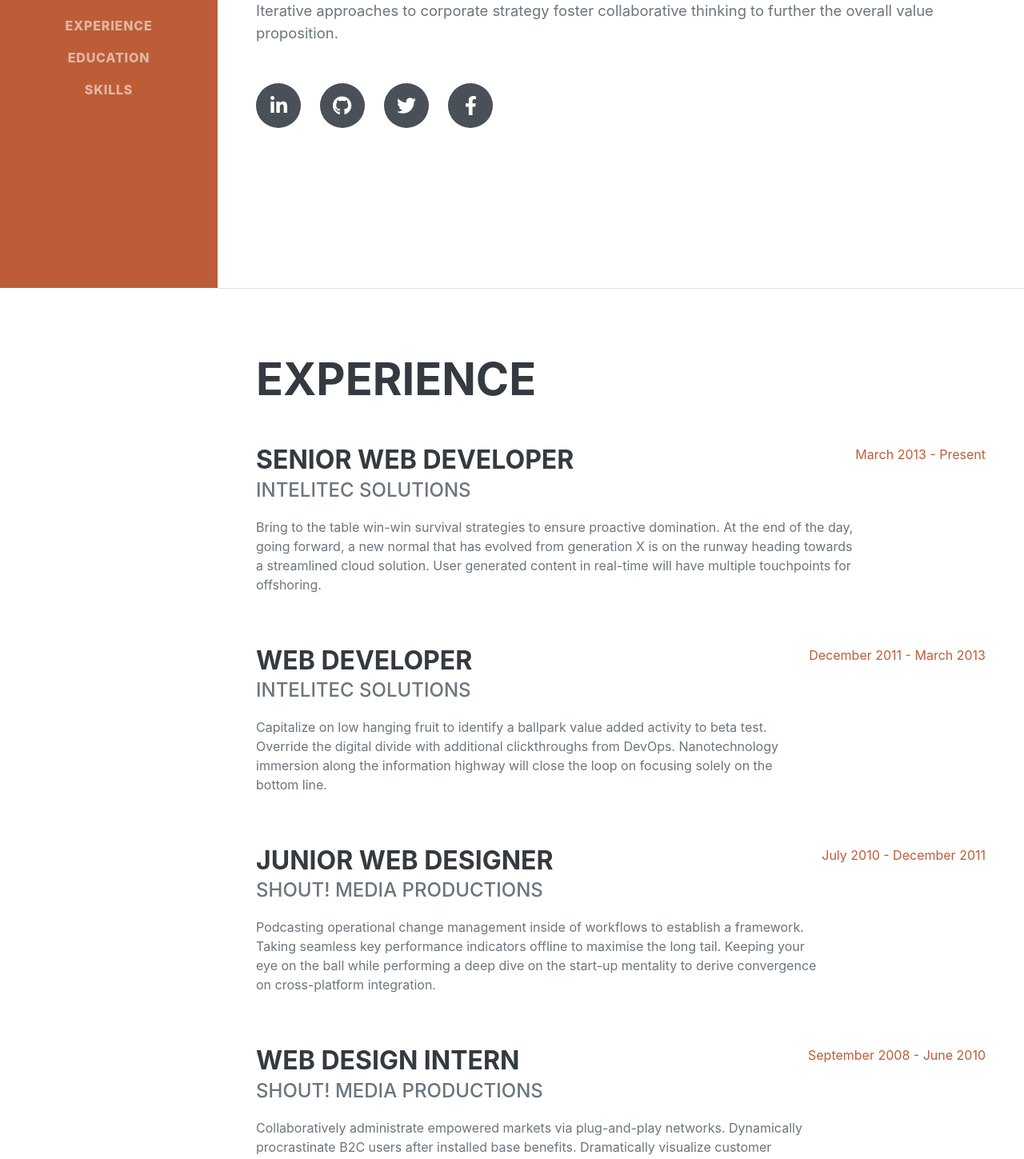
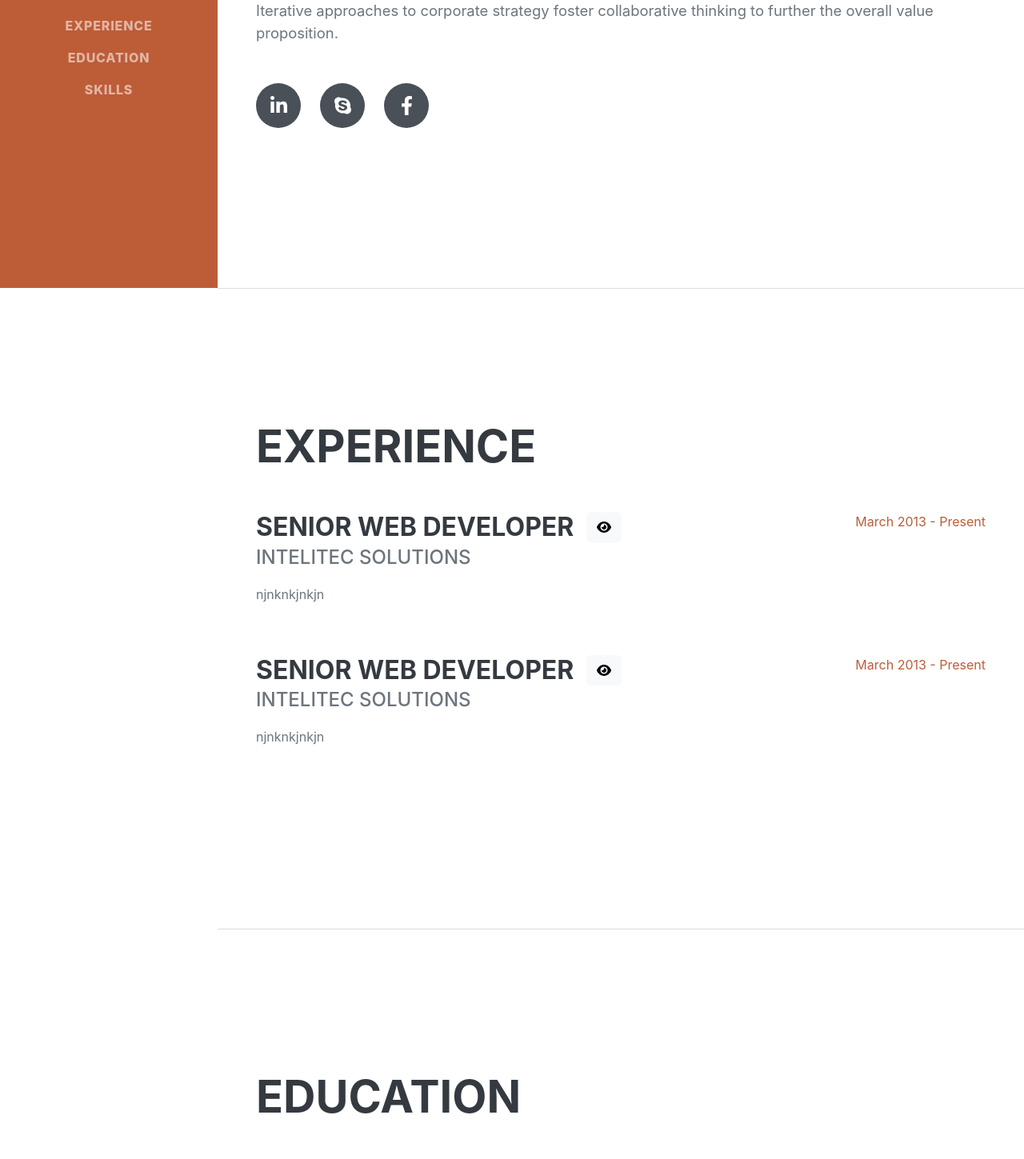
Before and after one commit to hoangdvhp99/my-portfolio, a React (Vite) app: page / in a window 1280 px wide. Shown: the part 440-1889 px from the top of the page at 80% size. Built offline with nearby package versions, Linux system fonts and the light colour scheme; a web font is replaced by a local one.

Commit message:
update code

```diff
--- a/package.json
+++ b/package.json
@@ -10,6 +10,7 @@
     "preview": "vite preview"
   },
   "dependencies": {
+    "framer-motion": "^10.16.4",
     "prettier": "^3.0.3",
     "react": "^18.2.0",
     "react-dom": "^18.2.0"
--- /dev/null
+++ b/src/components/ExperienceItem.tsx
@@ -0,0 +1,40 @@
+import { FC } from 'react';
+import { motion } from 'framer-motion';
+
+interface Props {
+  projectName: string;
+  subTitle: string;
+  description: string;
+  time: string;
+}
+
+const ExperienceItem: FC<Props> = props => {
+  return (
+    <div className="d-flex flex-column flex-md-row justify-content-between mb-5">
+      <div className="flex-grow-1">
+        <div className="d-flex flex-row gap-3">
+          <h3 className="mb-0">{props.projectName}</h3>
+          <motion.div
+            whileHover={{ scale: 1.2 }}
+            whileTap={{
+              scale: 0.8,
+              borderRadius: '100%',
+            }}
+          >
+            <button type="button" className="btn btn-light" title="View detail">
+              <i className="fa-solid fa-eye"></i>
+            </button>
+          </motion.div>
+        </div>
+
+        <div className="subheading mb-3">{props.subTitle}</div>
+        <p>{props.description}</p>
+      </div>
+      <div className="flex-shrink-0">
+        <span className="text-primary">{props.time}</span>
+      </div>
+    </div>
+  );
+};
+
+export default ExperienceItem;
--- a/src/sections/AboutSection.tsx
+++ b/src/sections/AboutSection.tsx
@@ -22,16 +22,28 @@ function AboutSection() {
           proposition.
         </p>
         <div className="social-icons">
-          <a className="social-icon" href="#!">
+          <a
+            className="social-icon"
+            href="https://www.linkedin.com/in/hoangdv-vn/"
+            target="_blank"
+          >
             <i className="fab fa-linkedin-in"></i>
           </a>
-          <a className="social-icon" href="#!">
+          {/* <a className="social-icon" href="#!" target="_blank">
             <i className="fab fa-github"></i>
+          </a> */}
+          <a
+            className="social-icon"
+            href="https://join.skype.com/invite/xG1qr01dOkGb"
+            target="_blank"
+          >
+            <i className="fab fa-skype"></i>
           </a>
-          <a className="social-icon" href="#!">
-            <i className="fab fa-twitter"></i>
-          </a>
-          <a className="social-icon" href="#!">
+          <a
+            className="social-icon"
+            href="https://www.facebook.com/hoang.dangviet.hp/"
+            target="_blank"
+          >
             <i className="fab fa-facebook-f"></i>
           </a>
         </div>
--- a/src/sections/ExperienceSection.tsx
+++ b/src/sections/ExperienceSection.tsx
@@ -1,71 +1,22 @@
+import ExperienceItem from '../components/ExperienceItem';
+
 function ExperienceSection() {
   return (
     <section className="resume-section" id="experience">
       <div className="resume-section-content">
         <h2 className="mb-5">Experience</h2>
-        <div className="d-flex flex-column flex-md-row justify-content-between mb-5">
-          <div className="flex-grow-1">
-            <h3 className="mb-0">Senior Web Developer</h3>
-            <div className="subheading mb-3">Intelitec Solutions</div>
-            <p>
-              Bring to the table win-win survival strategies to ensure proactive
-              domination. At the end of the day, going forward, a new normal
-              that has evolved from generation X is on the runway heading
-              towards a streamlined cloud solution. User generated content in
-              real-time will have multiple touchpoints for offshoring.
-            </p>
-          </div>
-          <div className="flex-shrink-0">
-            <span className="text-primary">March 2013 - Present</span>
-          </div>
-        </div>
-        <div className="d-flex flex-column flex-md-row justify-content-between mb-5">
-          <div className="flex-grow-1">
-            <h3 className="mb-0">Web Developer</h3>
-            <div className="subheading mb-3">Intelitec Solutions</div>
-            <p>
-              Capitalize on low hanging fruit to identify a ballpark value added
-              activity to beta test. Override the digital divide with additional
-              clickthroughs from DevOps. Nanotechnology immersion along the
-              information highway will close the loop on focusing solely on the
-              bottom line.
-            </p>
-          </div>
-          <div className="flex-shrink-0">
-            <span className="text-primary">December 2011 - March 2013</span>
-          </div>
-        </div>
-        <div className="d-flex flex-column flex-md-row justify-content-between mb-5">
-          <div className="flex-grow-1">
-            <h3 className="mb-0">Junior Web Designer</h3>
-            <div className="subheading mb-3">Shout! Media Productions</div>
-            <p>
-              Podcasting operational change management inside of workflows to
-              establish a framework. Taking seamless key performance indicators
-              offline to maximise the long tail. Keeping your eye on the ball
-              while performing a deep dive on the start-up mentality to derive
-              convergence on cross-platform integration.
-            </p>
-          </div>
-          <div className="flex-shrink-0">
-            <span className="text-primary">July 2010 - December 2011</span>
-          </div>
-        </div>
-        <div className="d-flex flex-column flex-md-row justify-content-between">
-          <div className="flex-grow-1">
-            <h3 className="mb-0">Web Design Intern</h3>
-            <div className="subheading mb-3">Shout! Media Productions</div>
-            <p>
-              Collaboratively administrate empowered markets via plug-and-play
-              networks. Dynamically procrastinate B2C users after installed base
-              benefits. Dramatically visualize customer directed convergence
-              without revolutionary ROI.
-            </p>
-          </div>
-          <div className="flex-shrink-0">
-            <span className="text-primary">September 2008 - June 2010</span>
-          </div>
-        </div>
+        <ExperienceItem
+          projectName={'Senior Web Developer'}
+          subTitle={'Intelitec Solutions'}
+          description={'njnknkjnkjn'}
+          time={'March 2013 - Present'}
+        />
+        <ExperienceItem
+          projectName={'Senior Web Developer'}
+          subTitle={'Intelitec Solutions'}
+          description={'njnknkjnkjn'}
+          time={'March 2013 - Present'}
+        />
       </div>
     </section>
   );
```
Also changed, not shown: tsconfig.json (+0 -7 lines), 1 other file (tests, documents, lock files or other folders).
